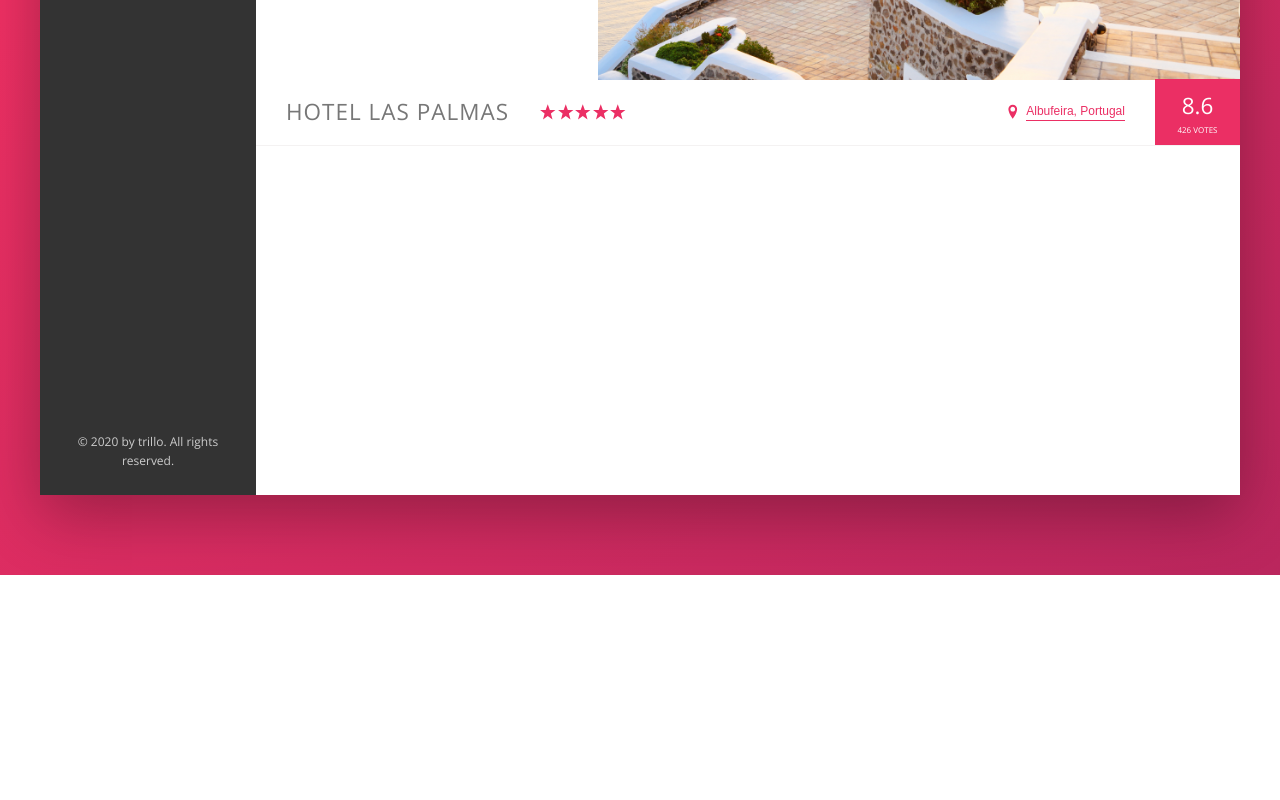
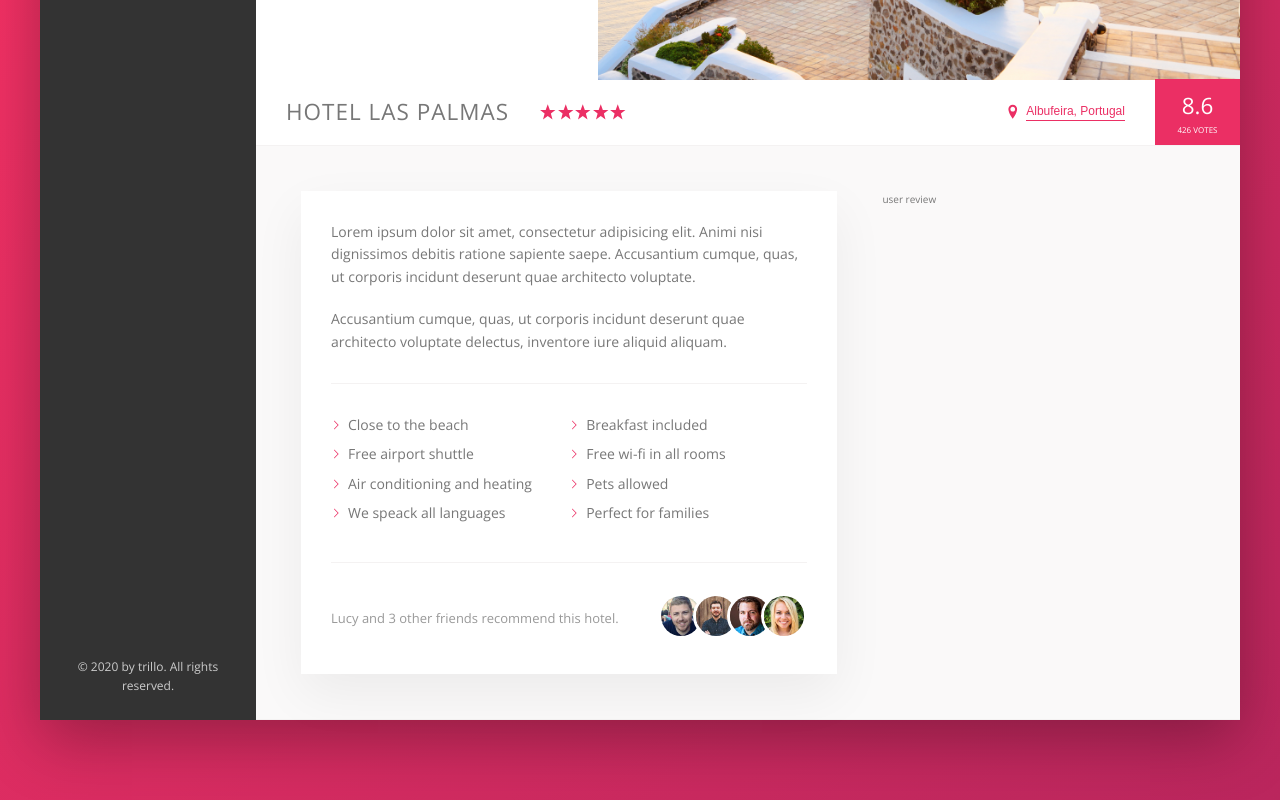
Before and after one commit to IvanNever/trillo, a website: page src/index.html in a window 1280 px wide. Shown: the part 455-1255 px from the top of the page. Before the commit the page ends 1030 px from the top, so only its background shows below. Drawn offline with nearby package versions, Linux system fonts and the light colour scheme.

Commit message:
description section

```diff
--- a/src/index.html
+++ b/src/index.html
@@ -130,8 +130,41 @@
                             <div class="overview__rating-count">426 votes</div>
                         </div>
                     </div>
+                    <div class="detail">
+                        <div class="description">
+                            <p class="paragraph">
+                                Lorem ipsum dolor sit amet, consectetur adipisicing elit. Animi nisi dignissimos debitis ratione sapiente saepe. Accusantium cumque, quas, ut corporis incidunt deserunt quae architecto voluptate.
+                            </p>
+                            <p class="paragraph">
+                                Accusantium cumque, quas, ut corporis incidunt deserunt quae architecto voluptate delectus, inventore iure aliquid aliquam.
+                            </p>
+                            <ul class="list">
+                                <li class="list__item">Close to the beach</li>
+                                <li class="list__item">Breakfast included</li>
+                                <li class="list__item">Free airport shuttle</li>
+                                <li class="list__item">Free wi-fi in all rooms</li>
+                                <li class="list__item">Air conditioning and heating</li>
+                                <li class="list__item">Pets allowed</li>
+                                <li class="list__item">We speack all languages</li>
+                                <li class="list__item">Perfect for families</li>
+                            </ul>
+                            <div class="recommend">
+                                <p class="recommend__count">
+                                    Lucy and 3 other friends recommend this hotel.
+                                </p>
+                                <div class="recommend__friends">
+                                    <img src="img/user-3.jpg" alt="Friend 1" class="recommend__photo">
+                                    <img src="img/user-4.jpg" alt="Friend 2" class="recommend__photo">
+                                    <img src="img/user-5.jpg" alt="Friend 3" class="recommend__photo">
+                                    <img src="img/user-6.jpg" alt="Friend 4" class="recommend__photo">
+                                </div>
+                            </div>
+                        </div>
+                        <div class="user-reviews">
+                            user review
+                        </div>
+                    </div>
                 </main>
-
             </div>
         </div>
     </body>
--- a/src/sass/_base.scss
+++ b/src/sass/_base.scss
@@ -13,6 +13,9 @@
     --color-grey-dark-3: #999;
 
     --shadow-dark: 0 2rem 6rem rgba(0, 0, 0, .3);
+    --shadow-light: 0 2rem 5rem rgba(0, 0, 0, 0.06);
+
+    --line: 1px solid var(--color-grey-light-2);
 }
 
 * {
--- a/src/sass/_components.scss
+++ b/src/sass/_components.scss
@@ -191,7 +191,7 @@
 //Overview
 .overview {
     display: flex;
-    border-bottom: 1px solid var(--color-grey-light-2);
+    border-bottom: var(--line);
     margin-top: -5px;
 
     &__heading {
@@ -288,3 +288,68 @@
         box-shadow: none;
     }
 }
+
+//Paragraph
+.paragraph:not(:last-of-type) {
+    margin-bottom: 2rem;
+}
+
+//List
+.list {
+    list-style: none;
+    margin: 3rem 0;
+    padding: 3rem 0;
+    border-top: var(--line);
+    border-bottom: var(--line);
+    display: flex;
+    flex-wrap: wrap;
+
+    &__item {
+        flex: 0 0 50%;
+        margin-bottom: 0.7rem;
+    }
+
+    &__item::before {
+        content: "";
+        display: inline-block;
+        height: 1rem;
+        width: 1rem;
+        margin-right: 0.7rem;
+
+        //Older browsers
+        // background-image: url(../img/chevron-thin-right.svg);
+        // background-size: cover;
+
+        //Newer browsers - mask
+        background-color: var(--color-primary);
+        -webkit-mask-image: url(../img/chevron-thin-right.svg);
+        -webkit-mask-size: cover;
+        mask-image: url(../img/chevron-thin-right.svg);
+        mask-size: cover;
+    }
+}
+
+//Recommend
+.recommend {
+    font-size: 1.3rem;
+    color: var(--color-grey-dark-3);
+    display: flex;
+    align-items: center;
+    justify-content: space-between;
+
+    &__count {}
+
+    &__friends {}
+
+    &__photo {
+        box-sizing: content-box;
+        height: 4rem;
+        width: 4rem;
+        border-radius: 50%;
+        border: 3px solid #fff;
+
+        &:not(:last-child) {
+            margin-right: -1.5rem;
+        }
+    }
+}
--- a/src/sass/_layout.scss
+++ b/src/sass/_layout.scss
@@ -33,5 +33,25 @@
 .hotel-view {
     background-color: #fff;
     flex: 1;
-    height: 80rem;
 }
+
+//Detail section
+.detail {
+    display: flex;
+    padding: 4.5rem;
+    background-color: var(--color-grey-light-1);
+    border-bottom: var(--line);
+}
+
+.description {
+    font-size: 1.4rem;
+    background-color: #fff;
+    padding: 3rem;
+    box-shadow: var(--shadow-light);
+    flex: 0 0 60%;
+    margin-right: 4.5rem;
+}
+
+.user-review {
+    flex: 1;
+}
```
Also changed, not shown: src/css/style.min.css.
